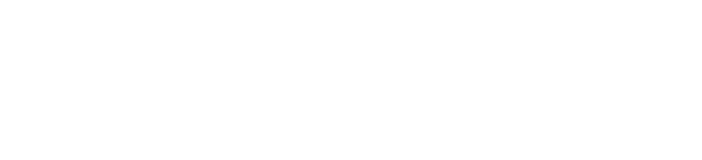
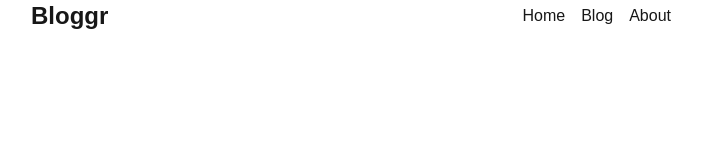
Before and after one commit to agisnarevaldo/bloggr, a Next.js app: page / in a window 1280 px wide. Shown: the top 160 px of the page, without its empty margins (289-991 px from the left). Built offline with nearby package versions, Linux system fonts and the light colour scheme; grey boxes are pictures that could not be loaded.

Commit message:
feat: Add Navbar component and update layout for website navigation

```diff
--- a/src/app/layout.tsx
+++ b/src/app/layout.tsx
@@ -1,6 +1,7 @@
 import type { Metadata } from "next";
 import localFont from "next/font/local";
 import "./globals.css";
+import Navbar from "@/components/navbar";
 
 const geistSans = localFont({
   src: "./fonts/GeistVF.woff",
@@ -14,8 +15,11 @@
 });
 
 export const metadata: Metadata = {
-  title: "Create Next App",
-  description: "Generated by create next app",
+  title: {
+    default: "Bloggr",
+    template: "%s | Bloggr",
+  },
+  description: "Kumpulan artikel tentang pemrograman dan teknologi.",
 };
 
 export default function RootLayout({
@@ -28,6 +32,7 @@
       <body
         className={`${geistSans.variable} ${geistMono.variable} antialiased`}
       >
+        <Navbar />
         {children}
       </body>
     </html>
```
